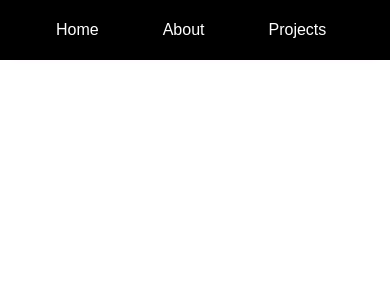
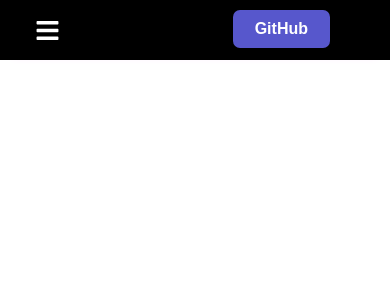
Before and after one commit to Matej404/portfolio, a React (Create React App) app: page / in a window 390 px wide. Shown: the top 300 px of the page. Built offline with nearby package versions, Linux system fonts and the light colour scheme.

Commit message:
navbar-responsive

```diff
--- a/package.json
+++ b/package.json
@@ -8,6 +8,7 @@
     "@testing-library/user-event": "^13.5.0",
     "react": "^17.0.2",
     "react-dom": "^17.0.2",
+    "react-icons": "^4.3.1",
     "react-scripts": "5.0.0",
     "react-scroll": "^1.8.4",
     "web-vitals": "^2.1.4"
--- a/src/web/navbar/Navbar.js
+++ b/src/web/navbar/Navbar.js
@@ -1,10 +1,34 @@
 import "./navbar.css";
 import { Link } from "react-scroll";
+import { FaBars } from "react-icons/fa";
+import { useState, useEffect } from "react";
+
 
 export default function Navbar() {
+    const [toggleMenu, setToggleMenu] = useState(false);
+    const [screenWidth, setScreenWidth] = useState(window.innerWidth);
+
+    const toggleNav = () => {
+        setToggleMenu(!toggleMenu);
+    }
+
+    useEffect(() => {
+        const changeWidth = () => {
+            setScreenWidth(window.innerWidth);
+        }
+        window.addEventListener('resize', changeWidth);
+
+        return () => {
+            window.removeEventListener('resize', changeWidth);
+        }
+    }, [])
+
     return(
         <div className="navbar">
-            <div className="nav-container">
+            <div className="mobile-icon" onClick={toggleNav}>
+                    <FaBars />
+                </div>
+            {(toggleMenu || screenWidth > 768) && (<div className="nav-container">
                 <ul className="nav-menu">
                     <li className="nav-link">
                         <Link className="nav-link" to="home" smooth={true} duration={1000} >
@@ -27,10 +51,11 @@ export default function Navbar() {
                         </Link>
                     </li>
                 </ul>
+
+            </div>)}
                 <div className="nav-btn">
                     <a className="nav-btn-link" href="https://github.com/Matej404" target="_blank">GitHub</a>
                 </div>
-            </div>
         </div>
     )
 }
--- a/src/web/navbar/navbar.css
+++ b/src/web/navbar/navbar.css
@@ -25,9 +25,39 @@
       -ms-flex-pack: justify;
           justify-content: space-between;
   width: 100%;
-  height: 60px;
+  min-height: 60px;
   padding: 0 24px;
   max-width: 1100px;
+}
+
+@media screen and (max-width: 768px) {
+  .nav-container {
+    height: 100vh;
+    -webkit-box-pack: center;
+        -ms-flex-pack: center;
+            justify-content: center;
+    -webkit-box-align: center;
+        -ms-flex-align: center;
+            align-items: center;
+    -webkit-box-orient: vertical;
+    -webkit-box-direction: normal;
+        -ms-flex-direction: column;
+            flex-direction: column;
+  }
+}
+
+.mobile-icon {
+  display: none;
+  font-size: 25px;
+  position: absolute;
+  left: 35px;
+  top: 18px;
+}
+
+@media screen and (max-width: 768px) {
+  .mobile-icon {
+    display: block;
+  }
 }
 
 .nav-menu {
@@ -43,6 +73,16 @@
   list-style: none;
   margin-right: -25px;
   text-align: center;
+}
+
+@media screen and (max-width: 768px) {
+  .nav-menu {
+    display: -ms-grid;
+    display: grid;
+    -ms-grid-rows: (80px)[4];
+        grid-template-rows: repeat(4, 80px);
+    text-align: center;
+  }
 }
 
 .nav-link {
@@ -64,6 +104,16 @@
   color: #5757cc;
 }
 
+@media screen and (max-width: 768px) {
+  .nav-link {
+    -webkit-box-pack: center;
+        -ms-flex-pack: center;
+            justify-content: center;
+    font-size: 1.5rem;
+    cursor: pointer;
+  }
+}
+
 .nav-btn {
   display: -webkit-box;
   display: -ms-flexbox;
@@ -71,6 +121,15 @@
   -webkit-box-align: center;
       -ms-flex-align: center;
           align-items: center;
+  padding-right: 45px;
+}
+
+@media screen and (max-width: 768px) {
+  .nav-btn {
+    position: absolute;
+    right: 15px;
+    top: 10px;
+  }
 }
 
 .nav-btn-link {
--- a/src/web/navbar/navbar.scss
+++ b/src/web/navbar/navbar.scss
@@ -14,9 +14,26 @@
     display: flex;
     justify-content: space-between;
     width: 100%;
-    height: 60px;
+    min-height: 60px;
     padding: 0 24px;
     max-width: 1100px;
+    @media screen and (max-width: 768px) {
+        height: 100vh;
+        justify-content: center;
+        align-items: center;
+        flex-direction: column;
+    }
+}
+
+.mobile-icon {
+    display: none;
+    font-size: 25px;
+    position: absolute;
+    left: 35px;
+    top: 18px;
+    @media screen and (max-width: 768px) {
+        display: block;
+    }
 }
 
 .nav-menu {
@@ -26,6 +43,11 @@
     list-style: none;
     margin-right: -25px;
     text-align: center;
+    @media screen and (max-width: 768px) {
+        display: grid;
+        grid-template-rows: repeat(4, 80px);
+        text-align: center;
+    }
 }
 
 .nav-link {
@@ -39,11 +61,23 @@
         transition: all 0.2s ease-in-out;
         color: rgb(87, 87, 204);
     }
+
+    @media screen and (max-width: 768px) {
+        justify-content: center;
+        font-size: 1.5rem;
+        cursor: pointer;
+    }
 }
 
 .nav-btn {
     display: flex;
     align-items: center;
+    padding-right: 45px;
+    @media screen and (max-width: 768px) {
+        position: absolute;
+        right: 15px;
+        top: 10px;
+    }
 }
 
 .nav-btn-link {
```
Also changed, not shown: 2 other files (tests, documents, lock files or other folders).
